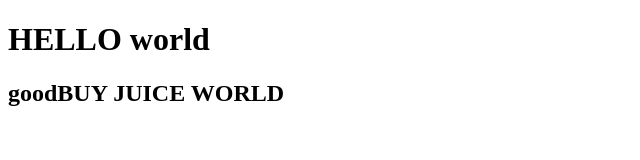
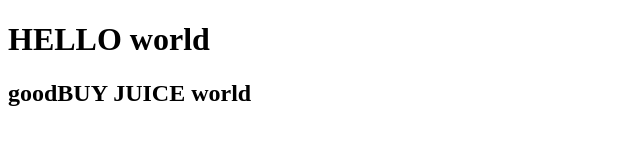
Before and after one commit to Denisko0/OOP_Lubs, a plain HTML site: page index.html in a window 1280 px wide. Shown: the full height of the page, 0-640 px from the left. Drawn offline with Linux system fonts and the light colour scheme.

Commit message:
Squashed commit of the following:
commit 9d31e48a89bd31428db2021a16ae51f319153cf1
Author: Denis <denis.spodin.003@gmail.com>
Date:   Thu Sep 1 10:39:55 2022 +0300

    Update index.html

```diff
--- a/index.html
+++ b/index.html
@@ -9,7 +9,7 @@
 <body>
     <div>
         <h1>HELLO world</h1>
-        <h2>goodBUY JUICE WORLD</h2>
+        <h2>goodBUY JUICE world</h2>
     </div>
 </body>
 </html>
```
